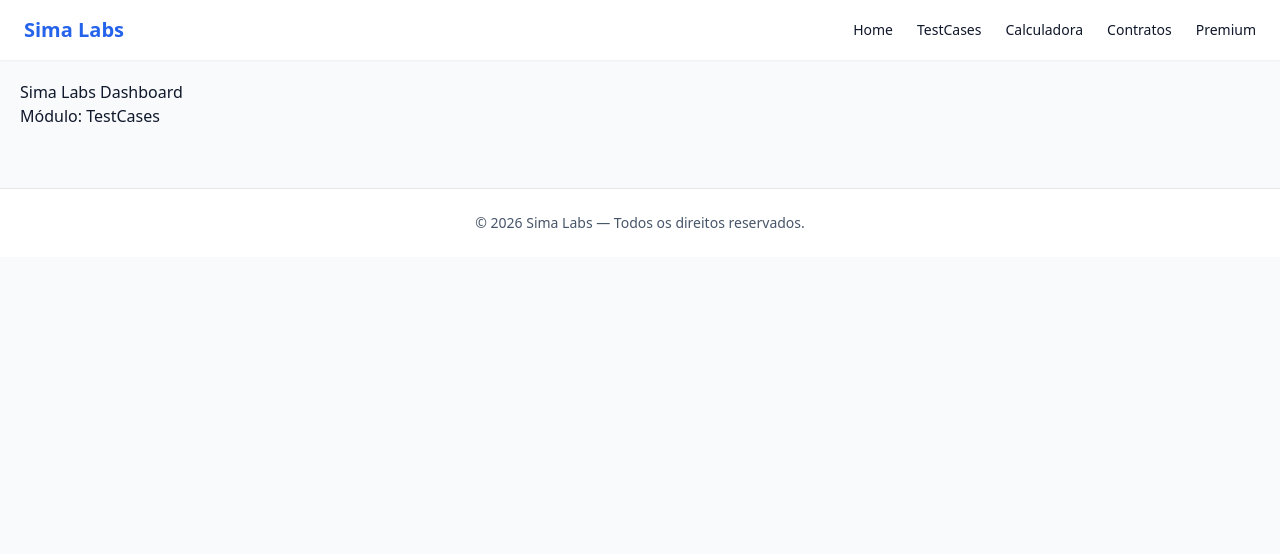
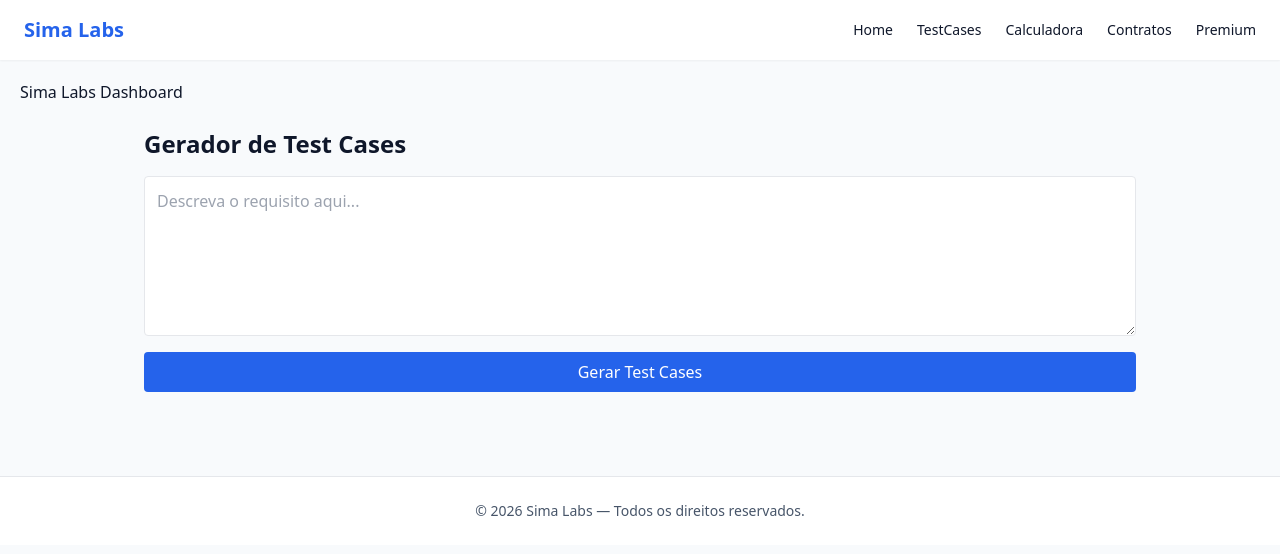
Before and after one commit to crlessima/sima-labs, a Next.js app: page /dashboard/testcases in a window 1280 px wide. Shown: the top 554 px of the page. Built offline with nearby package versions, Linux system fonts and the light colour scheme.

Commit message:
Criação formulário testCase

```diff
--- /dev/null
+++ b/src/app/api/testcases/route.ts
@@ -0,0 +1,10 @@
+import { NextResponse } from "next/server";
+import { generateTestCases } from "@/modules/testcases/services/generateTestCases";
+
+export async function POST(req: Request) {
+  const { text } = await req.json();
+
+  const output = await generateTestCases(text);
+
+  return NextResponse.json({ output });
+}
--- a/src/app/dashboard/testcases/page.tsx
+++ b/src/app/dashboard/testcases/page.tsx
@@ -1,3 +1,50 @@
+"use client";
+
+import { useState } from "react";
+import Container from "@/components/layout/Container";
+
 export default function Page() {
-  return <h1>Módulo: TestCases</h1>;
+  const [input, setInput] = useState("");
+  const [result, setResult] = useState("");
+
+  async function handleSubmit(e: React.FormEvent) {
+    e.preventDefault();
+
+    const response = await fetch("/api/testcases", {
+      method: "POST",
+      body: JSON.stringify({ text: input }),
+    });
+
+    const data = await response.json();
+    setResult(data.output);
+  }
+
+  return (
+    <Container>
+      <h1 className="text-2xl font-bold mb-4">Gerador de Test Cases</h1>
+
+      <form onSubmit={handleSubmit} className="flex flex-col gap-4">
+        <textarea
+          placeholder="Descreva o requisito aqui..."
+          className="border rounded p-3 h-40"
+          value={input}
+          onChange={(e) => setInput(e.target.value)}
+        />
+
+        <button
+          type="submit"
+          className="bg-blue-600 text-white px-4 py-2 rounded hover:bg-blue-700"
+        >
+          Gerar Test Cases
+        </button>
+      </form>
+
+      {result && (
+        <div className="mt-6 p-4 bg-white border rounded shadow">
+          <h2 className="font-bold mb-2">Resultado:</h2>
+          <pre className="whitespace-pre-wrap">{result}</pre>
+        </div>
+      )}
+    </Container>
+  );
 }
--- /dev/null
+++ b/src/modules/testcases/prompts/basePrompt.ts
@@ -0,0 +1,4 @@
+export const basePrompt = `
+Você é um gerador de casos de teste.
+Dado um requisito, gere casos de teste claros, objetivos e bem estruturados.
+`;
--- /dev/null
+++ b/src/modules/testcases/services/generateTestCases.ts
@@ -0,0 +1,16 @@
+import { basePrompt } from "../prompts/basePrompt";
+import { cleanInput } from "../utils/cleanInput";
+
+export async function generateTestCases(text: string) {
+  const cleaned = cleanInput(text);
+
+  return `
+Prompt usado:
+${basePrompt}
+
+Requisito recebido:
+${cleaned}
+
+(Em breve: geração real via IA)
+`;
+}
--- /dev/null
+++ b/src/modules/testcases/utils/cleanInput.ts
@@ -0,0 +1,3 @@
+export function cleanInput(text: string) {
+  return text.trim();
+}
```
